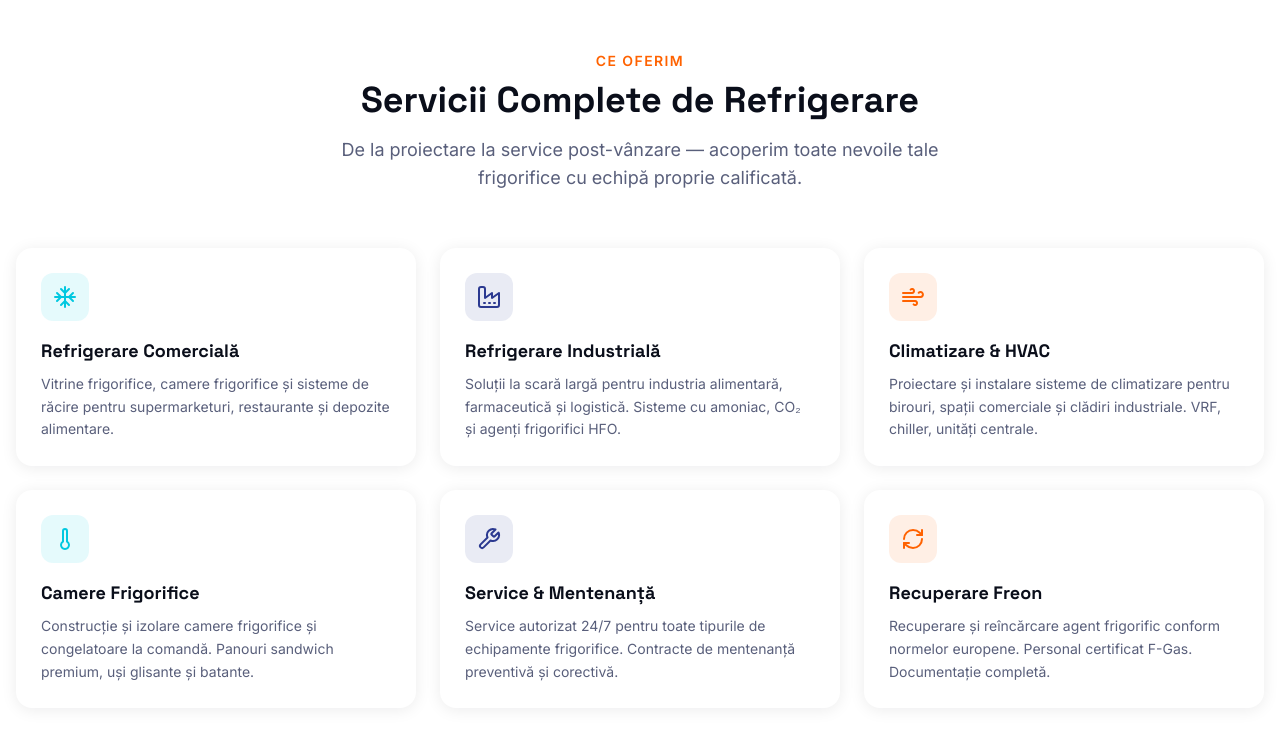
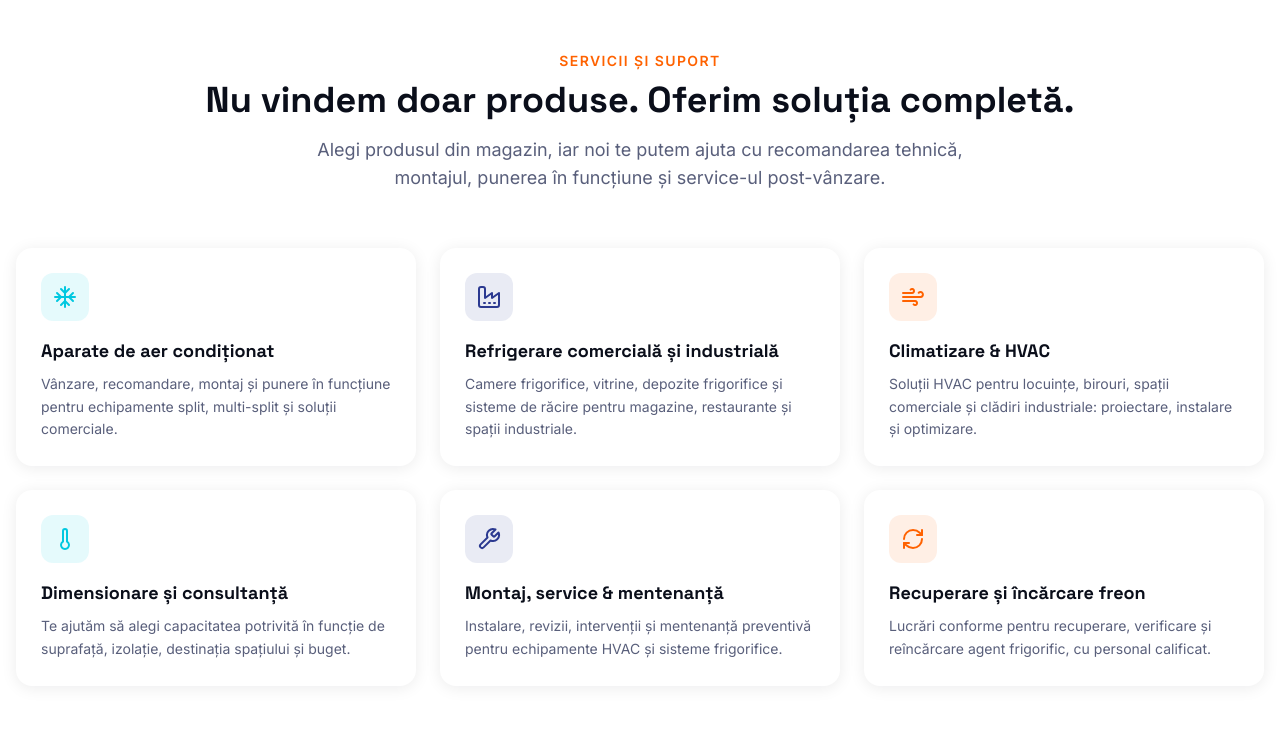
Before and after one commit to protermarad-hash/pro-term-web, a Next.js app: page / in a window 1280 px wide. Shown: the part 1660-2401 px from the top of the page. Built offline with nearby package versions, Linux system fonts and the light colour scheme.

Commit message:
Align services section with shop positioning

```diff
--- a/src/components/Services.tsx
+++ b/src/components/Services.tsx
@@ -3,17 +3,17 @@ import { Snowflake, Wind, Wrench, Factory, Thermometer, RefreshCw } from 'lucide
 const services = [
   {
     icon: Snowflake,
-    title: 'Refrigerare Comercială',
+    title: 'Aparate de aer condiționat',
     description:
-      'Vitrine frigorifice, camere frigorifice și sisteme de răcire pentru supermarketuri, restaurante și depozite alimentare.',
+      'Vânzare, recomandare, montaj și punere în funcțiune pentru echipamente split, multi-split și soluții comerciale.',
     color: 'text-secondary',
     bg: 'bg-secondary/10',
   },
   {
     icon: Factory,
-    title: 'Refrigerare Industrială',
+    title: 'Refrigerare comercială și industrială',
     description:
-      'Soluții la scară largă pentru industria alimentară, farmaceutică și logistică. Sisteme cu amoniac, CO₂ și agenți frigorifici HFO.',
+      'Camere frigorifice, vitrine, depozite frigorifice și sisteme de răcire pentru magazine, restaurante și spații industriale.',
     color: 'text-primary',
     bg: 'bg-primary/10',
   },
@@ -21,31 +21,31 @@ const services = [
     icon: Wind,
     title: 'Climatizare & HVAC',
     description:
-      'Proiectare și instalare sisteme de climatizare pentru birouri, spații comerciale și clădiri industriale. VRF, chiller, unități centrale.',
+      'Soluții HVAC pentru locuințe, birouri, spații comerciale și clădiri industriale: proiectare, instalare și optimizare.',
     color: 'text-accent',
     bg: 'bg-accent/10',
   },
   {
     icon: Thermometer,
-    title: 'Camere Frigorifice',
+    title: 'Dimensionare și consultanță',
     description:
-      'Construcție și izolare camere frigorifice și congelatoare la comandă. Panouri sandwich premium, uși glisante și batante.',
+      'Te ajutăm să alegi capacitatea potrivită în funcție de suprafață, izolație, destinația spațiului și buget.',
     color: 'text-secondary',
     bg: 'bg-secondary/10',
   },
   {
     icon: Wrench,
-    title: 'Service & Mentenanță',
+    title: 'Montaj, service & mentenanță',
     description:
-      'Service autorizat 24/7 pentru toate tipurile de echipamente frigorifice. Contracte de mentenanță preventivă și corectivă.',
+      'Instalare, revizii, intervenții și mentenanță preventivă pentru echipamente HVAC și sisteme frigorifice.',
     color: 'text-primary',
     bg: 'bg-primary/10',
   },
   {
     icon: RefreshCw,
-    title: 'Recuperare Freon',
+    title: 'Recuperare și încărcare freon',
     description:
-      'Recuperare și reîncărcare agent frigorific conform normelor europene. Personal certificat F-Gas. Documentație completă.',
+      'Lucrări conforme pentru recuperare, verificare și reîncărcare agent frigorific, cu personal calificat.',
     color: 'text-accent',
     bg: 'bg-accent/10',
   },
@@ -55,19 +55,17 @@ export default function Services() {
   return (
     <section id="servicii" className="py-20 bg-white">
       <div className="container mx-auto px-4">
-        {/* Header */}
         <div className="text-center mb-14">
           <span className="text-accent font-semibold text-sm uppercase tracking-widest">
-            Ce oferim
+            Servicii și suport
           </span>
-          <h2 className="section-title mt-2">Servicii Complete de Refrigerare</h2>
+          <h2 className="section-title mt-2">Nu vindem doar produse. Oferim soluția completă.</h2>
           <p className="section-subtitle mx-auto text-center">
-            De la proiectare la service post-vânzare — acoperim toate nevoile
-            tale frigorifice cu echipă proprie calificată.
+            Alegi produsul din magazin, iar noi te putem ajuta cu recomandarea tehnică,
+            montajul, punerea în funcțiune și service-ul post-vânzare.
           </p>
         </div>
 
-        {/* Grid */}
         <div className="grid md:grid-cols-2 lg:grid-cols-3 gap-6">
           {services.map((service) => {
             const Icon = service.icon;
@@ -92,18 +90,17 @@ export default function Services() {
           })}
         </div>
 
-        {/* CTA bar */}
         <div className="mt-14 bg-card-gradient border border-primary/10 rounded-2xl p-8 flex flex-col md:flex-row items-center justify-between gap-6">
           <div>
             <h3 className="text-xl font-bold text-dark font-heading">
-              Ai nevoie de un proiect personalizat?
+              Vrei să cumperi produsul potrivit, nu doar cel mai ieftin?
             </h3>
             <p className="text-dark-300 mt-1">
-              Contactează-ne și primești o evaluare tehnică gratuită.
+              Trimite-ne detaliile spațiului și îți recomandăm varianta potrivită.
             </p>
           </div>
           <a href="#contact" className="btn-primary whitespace-nowrap">
-            Cere ofertă gratuită
+            Cere recomandare gratuită
           </a>
         </div>
       </div>
```
